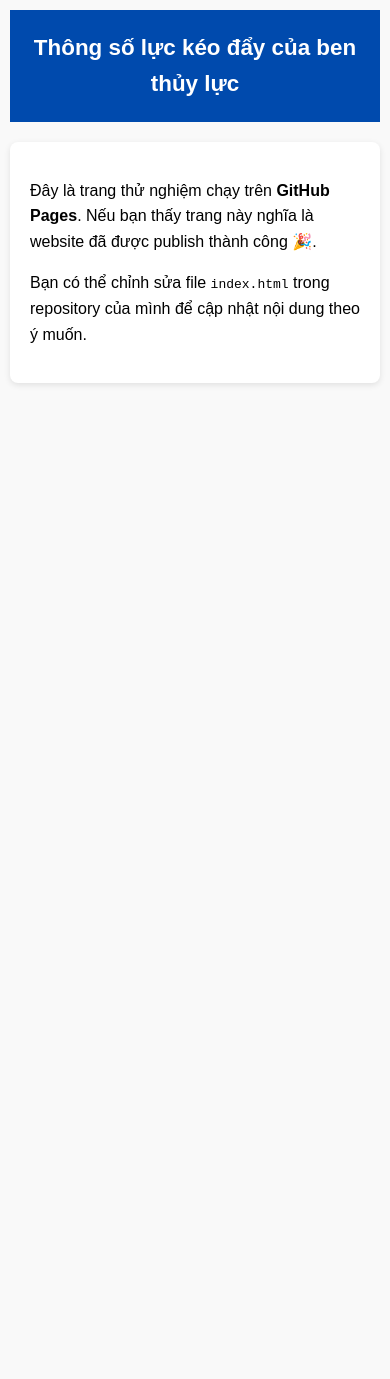
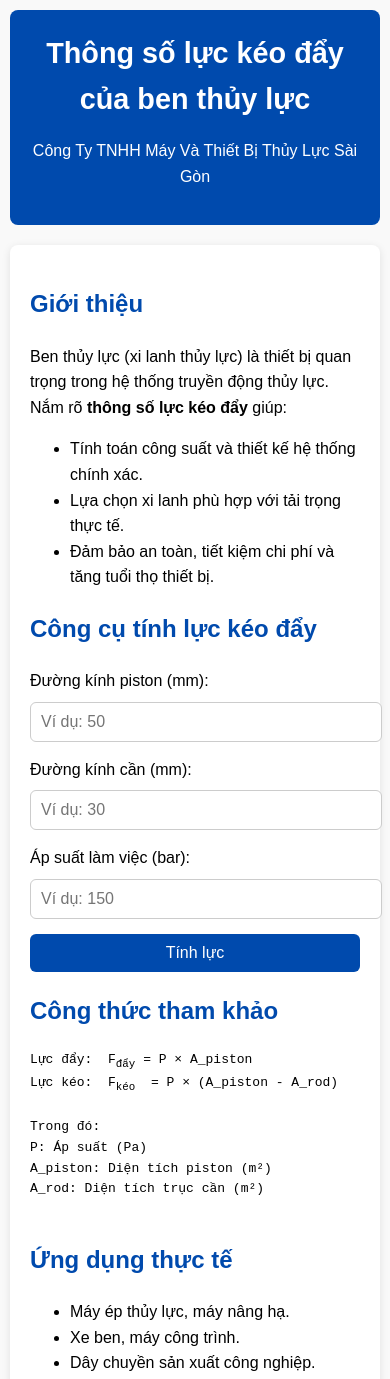
Before and after one commit to Thuylucsaigon-hcm/luckeodaybenthuyluc, a plain HTML site: page index.html in a window 390 px wide. Shown: the top 1379 px of the page. Before the commit the page ends 844 px from the top, so only its background shows below. Drawn offline with Linux system fonts and the light colour scheme.

Commit message:
index.html

```diff
--- a/index.html
+++ b/index.html
@@ -3,46 +3,144 @@
 <head>
   <meta charset="UTF-8">
   <meta name="viewport" content="width=device-width, initial-scale=1.0">
-  <title>Thông số lực kéo đẩy của ben thủy lực</title>
+  <title>Thông số lực kéo đẩy của ben thủy lực | Thủy Lực Sài Gòn</title>
+  <meta name="description" content="Công cụ tính toán và thông số lực kéo đẩy của ben thủy lực. Tư vấn bởi Công Ty TNHH Máy Và Thiết Bị Thủy Lực Sài Gòn - chuyên chế tạo, sửa chữa, phục hồi ben thủy lực.">
+  <meta name="keywords" content="thông số ben thủy lực, lực kéo đẩy ben thủy lực, tính toán ben thủy lực, xi lanh thủy lực, Thủy Lực Sài Gòn">
+  <meta name="robots" content="index, follow">
+
+  <!-- Open Graph -->
+  <meta property="og:title" content="Thông số lực kéo đẩy của ben thủy lực | Thủy Lực Sài Gòn">
+  <meta property="og:description" content="Công cụ tính toán lực kéo đẩy ben thủy lực online. Giải pháp thủy lực chuyên nghiệp bởi Công Ty Thủy Lực Sài Gòn.">
+  <meta property="og:url" content="https://thuylucsaigon-hcm.github.io/luckeodaybenthuyluc/">
+  <meta property="og:type" content="website">
+  <meta property="og:image" content="https://thuylucsaigon.com/wp-content/uploads/2024/07/ben-thuy-luc.jpg">
+
+  <!-- Styles -->
   <style>
-    body {
-      font-family: Arial, sans-serif;
-      margin: 0;
-      padding: 20px;
-      line-height: 1.6;
-      background: #f9f9f9;
-    }
-    header {
-      text-align: center;
-      padding: 20px;
-      background: #004aad;
-      color: white;
-    }
-    h1 {
-      margin: 0;
-      font-size: 1.8rem;
-    }
-    section {
-      background: white;
-      padding: 20px;
-      border-radius: 8px;
-      box-shadow: 0 2px 6px rgba(0,0,0,0.1);
-      margin-top: 20px;
-    }
+    body { font-family: Arial, sans-serif; line-height: 1.6; margin: 0; padding: 20px; background: #f9f9f9; }
+    header { background: #004aad; color: #fff; text-align: center; padding: 20px; border-radius: 8px; }
+    header h1 { margin: 0; font-size: 1.8rem; }
+    section { max-width: 900px; margin: auto; padding: 20px; background: #fff; border-radius: 8px; box-shadow: 0 2px 8px rgba(0,0,0,0.1); margin-top: 20px; }
+    h2 { color: #004aad; margin-top: 20px; }
+    .cta { background: #004aad; color: #fff; padding: 12px 20px; display: inline-block; text-decoration: none; border-radius: 6px; margin-top: 20px; }
+    footer { text-align: center; font-size: 14px; padding: 20px; background: #222; color: #aaa; margin-top: 30px; border-radius: 8px; }
+    input { width: 100%; padding: 10px; margin: 8px 0 15px 0; border: 1px solid #ccc; border-radius: 6px; font-size: 1rem; }
+    button { background: #004aad; color: white; padding: 10px 20px; border: none; border-radius: 6px; cursor: pointer; font-size: 1rem; }
+    button:hover { background: #00347a; }
+    .result { margin-top: 15px; padding: 15px; background: #e9f5ff; border-left: 5px solid #004aad; border-radius: 6px; }
     @media (max-width: 600px) {
       body { padding: 10px; }
       h1 { font-size: 1.4rem; }
+      button { width: 100%; }
     }
   </style>
+
+  <!-- Schema SEO -->
+  <script type="application/ld+json">
+  {
+    "@context": "https://schema.org",
+    "@type": "WebPage",
+    "name": "Thông số lực kéo đẩy của ben thủy lực",
+    "description": "Công cụ tính toán và thông số lực kéo đẩy của ben thủy lực. Tư vấn bởi Công Ty Thủy Lực Sài Gòn.",
+    "publisher": {
+      "@type": "Organization",
+      "name": "Công Ty TNHH Máy Và Thiết Bị Thủy Lực Sài Gòn",
+      "url": "https://thuylucsaigon.com",
+      "logo": {
+        "@type": "ImageObject",
+        "url": "https://thuylucsaigon.com/wp-content/uploads/2024/07/logo-thuy-luc-sai-gon.png"
+      }
+    }
+  }
+  </script>
 </head>
 <body>
-  <header>
-    <h1>Thông số lực kéo đẩy của ben thủy lực</h1>
-  </header>
+<header>
+  <h1>Thông số lực kéo đẩy của ben thủy lực</h1>
+  <p>Công Ty TNHH Máy Và Thiết Bị Thủy Lực Sài Gòn</p>
+</header>
 
-  <section>
-    <p>Đây là trang thử nghiệm chạy trên <strong>GitHub Pages</strong>. Nếu bạn thấy trang này nghĩa là website đã được publish thành công 🎉.</p>
-    <p>Bạn có thể chỉnh sửa file <code>index.html</code> trong repository của mình để cập nhật nội dung theo ý muốn.</p>
-  </section>
+<section>
+  <h2>Giới thiệu</h2>
+  <p>Ben thủy lực (xi lanh thủy lực) là thiết bị quan trọng trong hệ thống truyền động thủy lực. Nắm rõ <strong>thông số lực kéo đẩy</strong> giúp:</p>
+  <ul>
+    <li>Tính toán công suất và thiết kế hệ thống chính xác.</li>
+    <li>Lựa chọn xi lanh phù hợp với tải trọng thực tế.</li>
+    <li>Đảm bảo an toàn, tiết kiệm chi phí và tăng tuổi thọ thiết bị.</li>
+  </ul>
+
+  <h2>Công cụ tính lực kéo đẩy</h2>
+  <label for="piston">Đường kính piston (mm):</label>
+  <input type="number" id="piston" placeholder="Ví dụ: 50">
+
+  <label for="rod">Đường kính cần (mm):</label>
+  <input type="number" id="rod" placeholder="Ví dụ: 30">
+
+  <label for="pressure">Áp suất làm việc (bar):</label>
+  <input type="number" id="pressure" placeholder="Ví dụ: 150">
+
+  <button onclick="calculateForce()">Tính lực</button>
+
+  <div id="result" class="result" style="display:none;"></div>
+
+  <h2>Công thức tham khảo</h2>
+  <pre>
+Lực đẩy:  F<sub>đẩy</sub> = P × A_piston
+Lực kéo:  F<sub>kéo</sub>  = P × (A_piston - A_rod)
+
+Trong đó:
+P: Áp suất (Pa)
+A_piston: Diện tích piston (m²)
+A_rod: Diện tích trục cần (m²)
+  </pre>
+
+  <h2>Ứng dụng thực tế</h2>
+  <ul>
+    <li>Máy ép thủy lực, máy nâng hạ.</li>
+    <li>Xe ben, máy công trình.</li>
+    <li>Dây chuyền sản xuất công nghiệp.</li>
+  </ul>
+
+  <a class="cta" href="https://thuylucsaigon.com/lien-he/">Liên hệ tư vấn kỹ thuật</a>
+</section>
+
+<footer>
+  <p>&copy; 2025 Công Ty TNHH Máy Và Thiết Bị Thủy Lực Sài Gòn | <a href="https://thuylucsaigon.com" style="color:#fff;">Website chính thức</a></p>
+</footer>
+
+<script>
+function calculateForce() {
+  let piston = parseFloat(document.getElementById('piston').value);
+  let rod = parseFloat(document.getElementById('rod').value);
+  let pressure = parseFloat(document.getElementById('pressure').value);
+
+  if (isNaN(piston) || isNaN(rod) || isNaN(pressure) || piston <= 0 || rod < 0 || pressure <= 0) {
+    alert("Vui lòng nhập giá trị hợp lệ!");
+    return;
+  }
+
+  // Chuyển mm -> m
+  let piston_m = piston / 1000;
+  let rod_m = rod / 1000;
+
+  // Diện tích piston và vòng annulus
+  let area_piston = Math.PI * Math.pow(piston_m/2,2);
+  let area_annulus = area_piston - Math.PI * Math.pow(rod_m/2,2);
+
+  // Áp suất bar -> Pascal
+  let pressure_pa = pressure * 100000;
+
+  // Lực (N)
+  let force_push = area_piston * pressure_pa;
+  let force_pull = area_annulus * pressure_pa;
+
+  // Hiển thị kết quả
+  document.getElementById('result').style.display = "block";
+  document.getElementById('result').innerHTML = `
+    <p><strong>Lực đẩy:</strong> ${(force_push/1000).toFixed(2)} kN (~ ${(force_push/9810).toFixed(2)} tấn)</p>
+    <p><strong>Lực kéo:</strong> ${(force_pull/1000).toFixed(2)} kN (~ ${(force_pull/9810).toFixed(2)} tấn)</p>
+  `;
+}
+</script>
 </body>
 </html>
```
